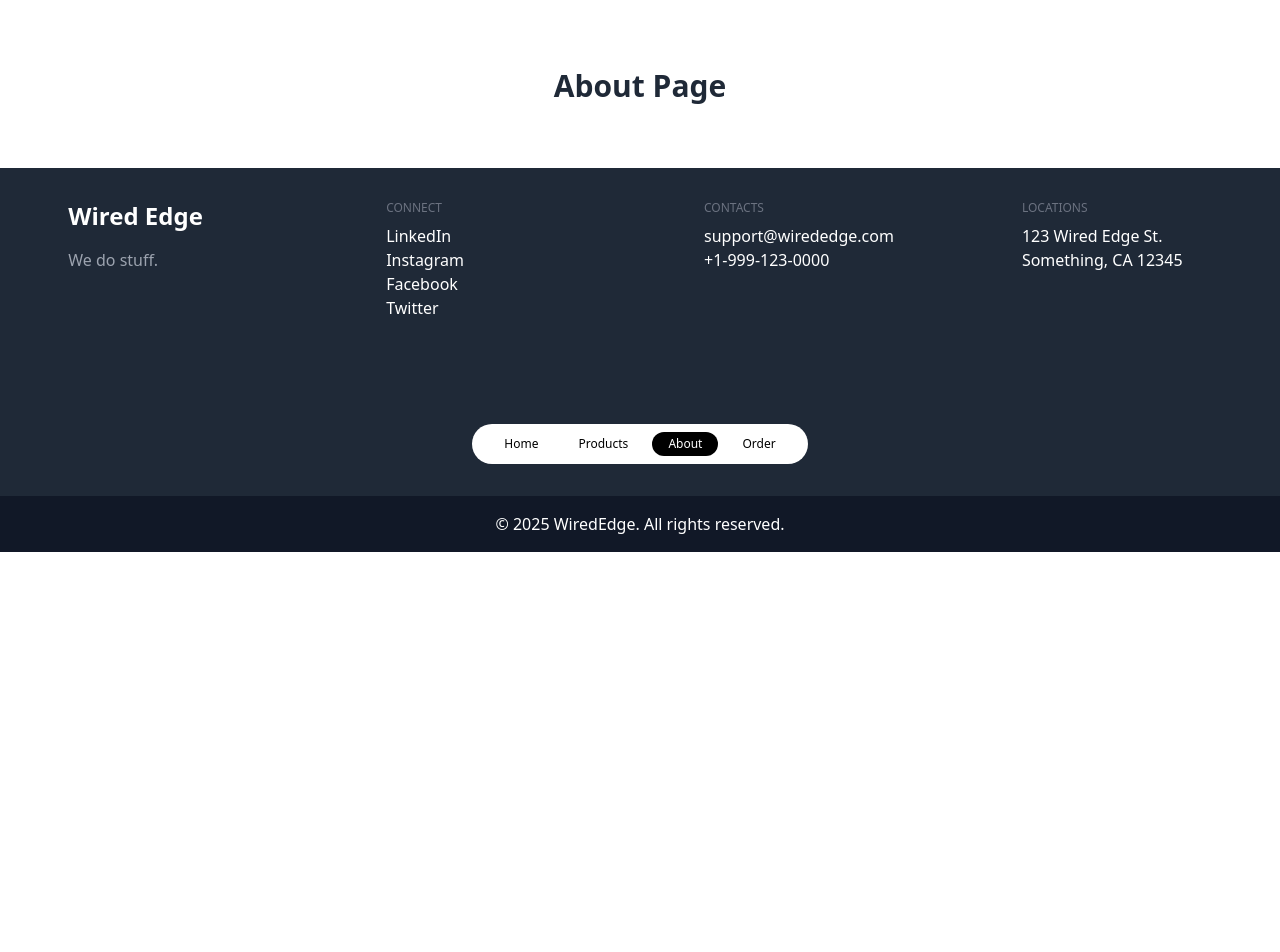
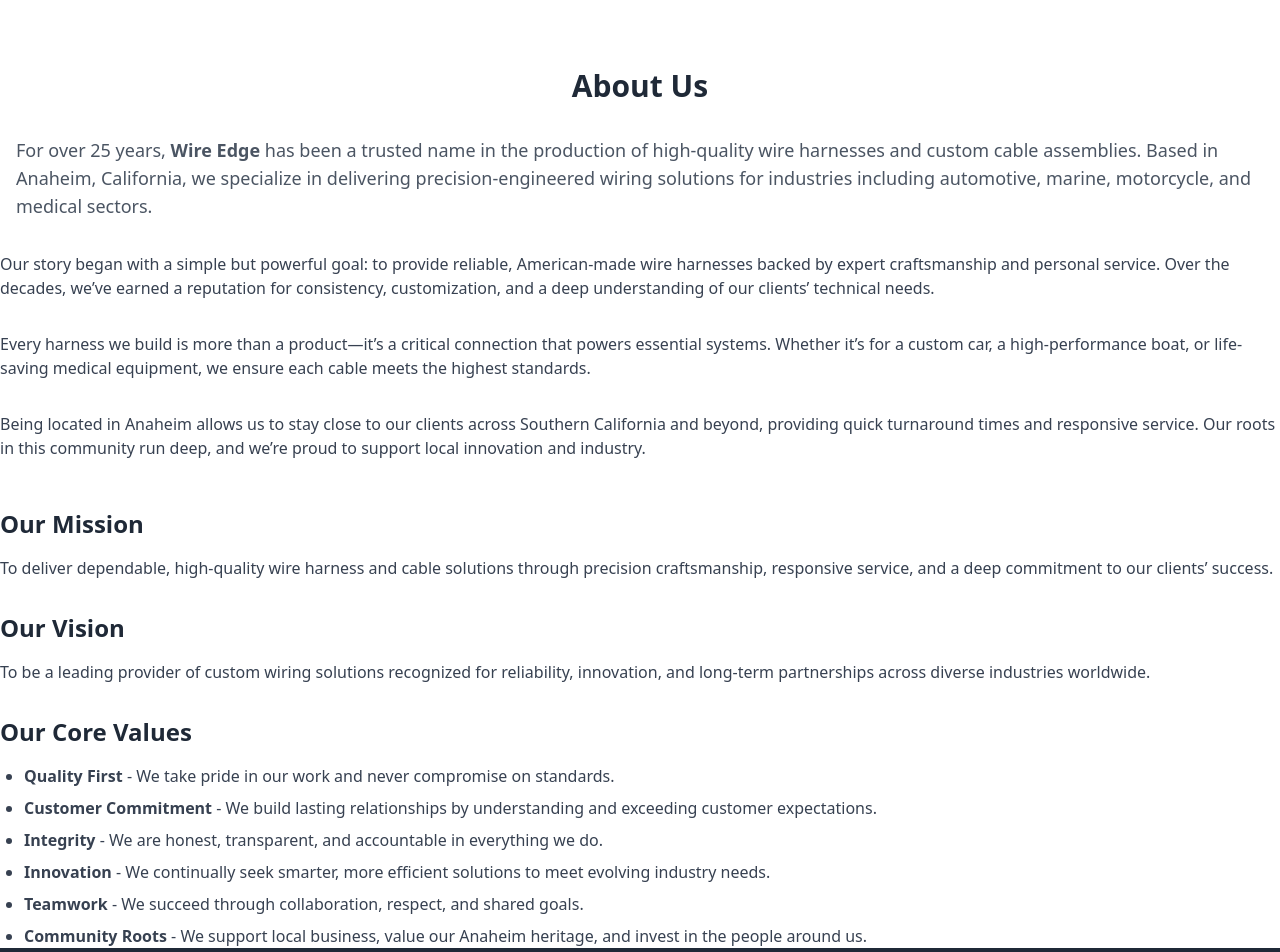
Before and after one commit to carloc3005/349-website, a React (Vite) app: page /about in a window 1280 px wide. Shown: the part 340-1292 px from the top of the page. Before the commit the page ends 892 px from the top, so only its background shows below. Built offline with nearby package versions, Linux system fonts and the light colour scheme.

Commit message:
add some about contain

```diff
--- a/src/frontend/pages/about.jsx
+++ b/src/frontend/pages/about.jsx
@@ -19,7 +19,44 @@
 
       {/* Existing About Page Content */}
       <div className="container mx-auto px-4 py-8">
-        <h2 className="text-3xl font-bold text-center text-gray-800 mb-8">About Page </h2>
+        <h2 className="text-3xl font-bold text-center text-gray-800 mb-8">About Us </h2>
+        <p className="text-lg text-gray-600">
+          For over 25 years, <span className="font-semibold">Wire Edge</span> has been a trusted name in the production of high-quality wire harnesses and custom cable assemblies. Based in Anaheim, California, we specialize in delivering precision-engineered wiring solutions for industries including automotive, marine, motorcycle, and medical sectors.
+        </p>
+      </div>
+      <div className="space-y-8 text-gray-700">
+        <p>Our story began with a simple but powerful goal: to provide reliable, American-made wire harnesses backed by expert craftsmanship and personal service. Over the decades, we’ve earned a reputation for consistency, customization, and a deep understanding of our clients’ technical needs.
+        </p>
+        <p>Every harness we build is more than a product—it’s a critical connection that powers essential systems. Whether it’s for a custom car, a high-performance boat, or life-saving medical equipment, we ensure each cable meets the highest standards.
+        </p>
+        <p>Being located in Anaheim allows us to stay close to our clients across Southern California and beyond, providing quick turnaround times and responsive service. Our roots in this community run deep, and we’re proud to support local innovation and industry.
+        </p>
+      </div>
+        {/*Mission*/}
+      <div className="mt-12">
+        <h2 className="text-2xl font-bold text-gray-800 mb-4">Our Mission</h2>
+        <p className="text-gray-700">
+          To deliver dependable, high-quality wire harness and cable solutions through precision craftsmanship, responsive service, and a deep commitment to our clients’ success.
+        </p>
+      </div>
+        {/*Vision */}
+      <div className="mt-8">
+        <h2 className="text-2xl font-bold text-gray-800 mb-4">Our Vision</h2>
+        <p className="text-gray-700">
+          To be a leading provider of custom wiring solutions recognized for reliability, innovation, and long-term partnerships across diverse industries worldwide.
+        </p>
+      </div>
+        {/*Core Values */}
+      <div className="mt-8">
+        <h2 className="text-2xl font-bold text-gray-800 mb-4">Our Core Values</h2>
+        <ul className="list-disc pl-6 text-gray-700 space-y-2">
+          <li><strong>Quality First</strong> - We take pride in our work and never compromise on standards.</li>
+          <li><strong>Customer Commitment</strong> - We build lasting relationships by understanding and exceeding customer expectations.</li>
+          <li><strong>Integrity</strong> - We are honest, transparent, and accountable in everything we do.</li>
+          <li><strong>Innovation</strong> - We continually seek smarter, more efficient solutions to meet evolving industry needs.</li>
+          <li><strong>Teamwork</strong> - We succeed through collaboration, respect, and shared goals.</li>
+          <li><strong>Community Roots</strong> - We support local business, value our Anaheim heritage, and invest in the people around us.</li>
+        </ul>
       </div>
     </div>
   );
```
Also changed, not shown: 1 other file (tests, documents, lock files or other folders).
